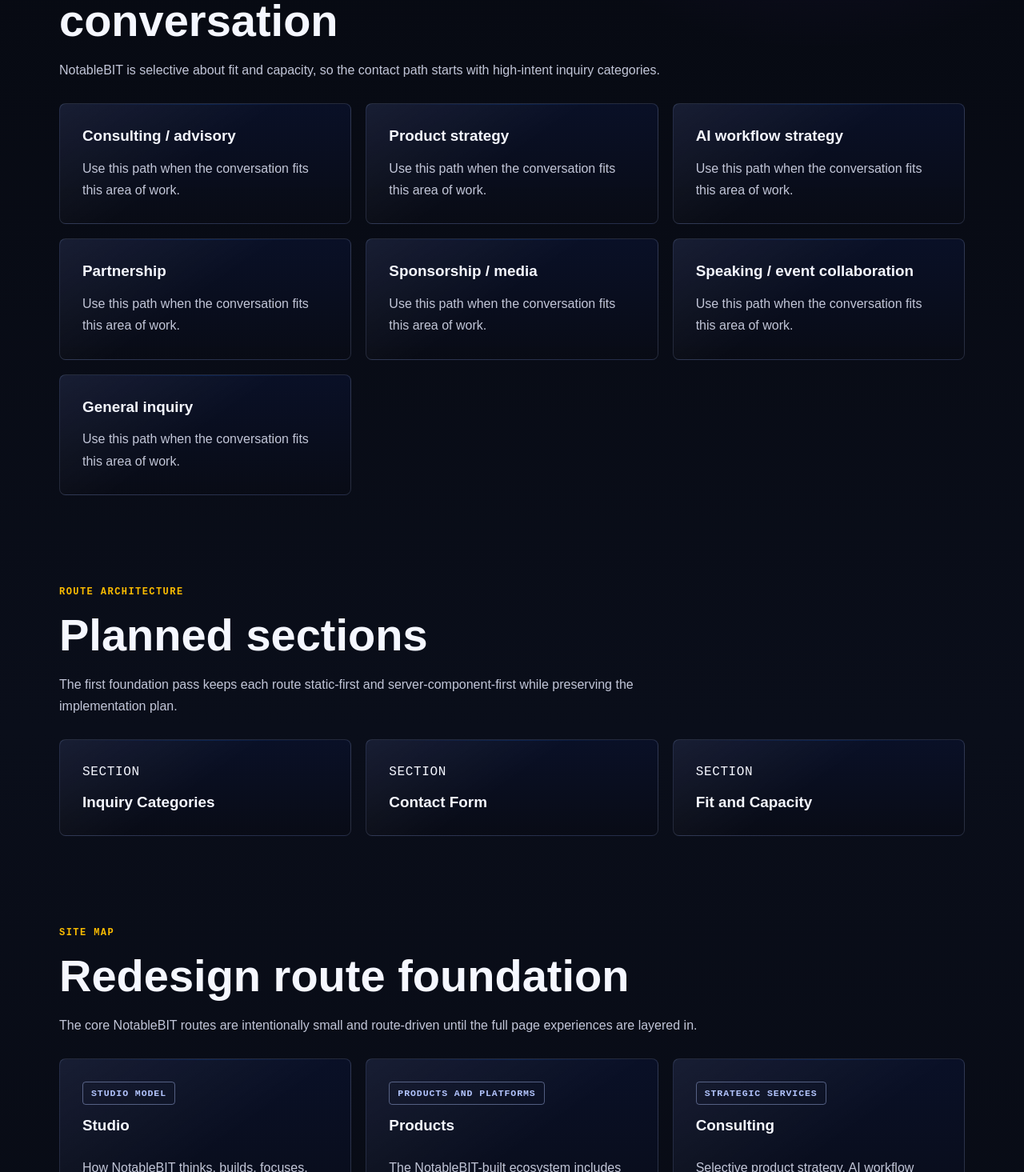
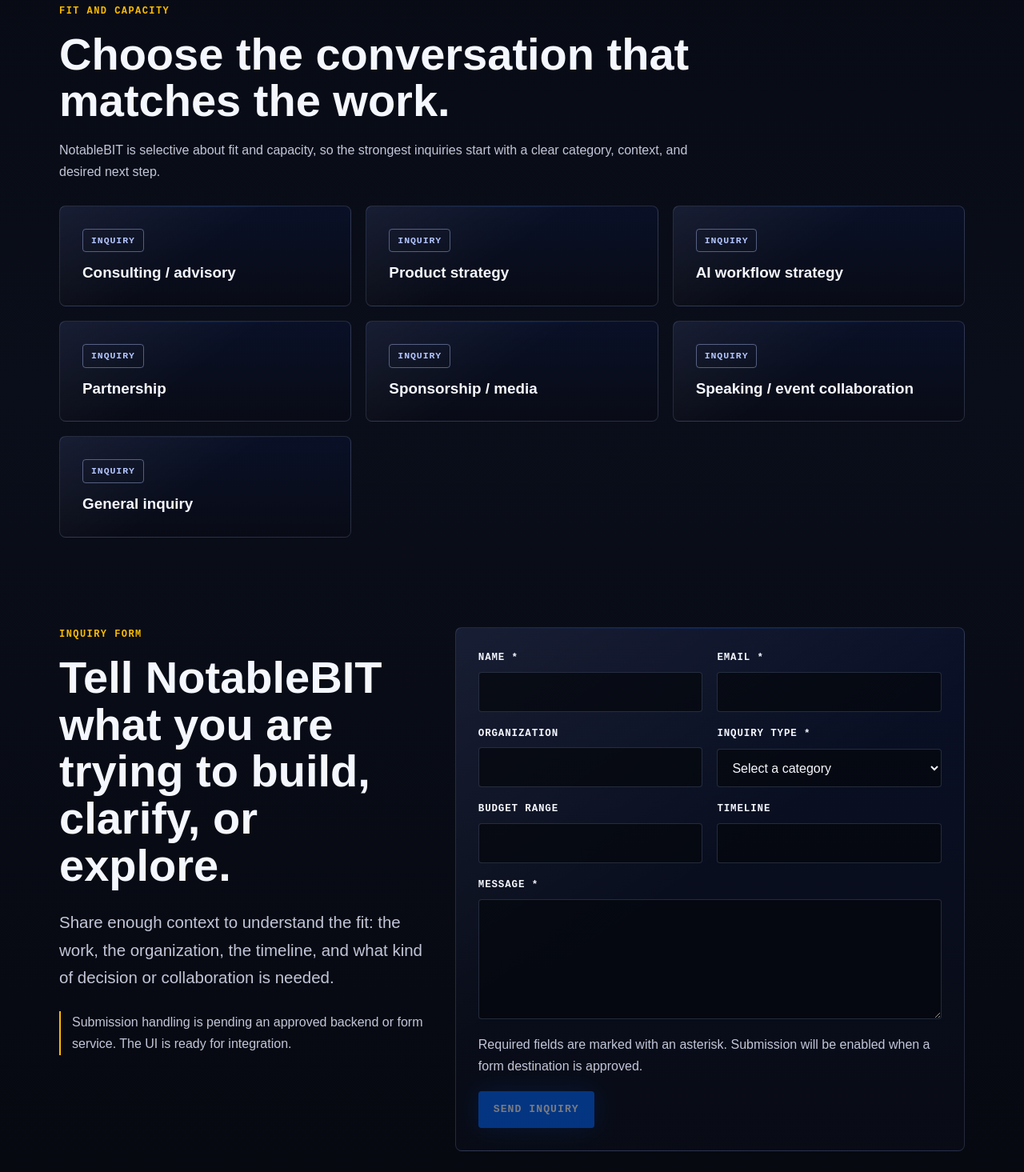
Before and after one commit to bdonaldharris/notablebit.com, a Next.js app: page /contact in a window 1280 px wide. Shown: the part 765-2230 px from the top of the page at 80% size. Built offline with nearby package versions, Linux system fonts and the light colour scheme.

Commit message:
issue #12 Implement the Contact page and inquiry experience

```diff
--- a/app/contact/page.tsx
+++ b/app/contact/page.tsx
@@ -1,5 +1,7 @@
 import type { Metadata } from "next";
-import { FoundationPage } from "@/app/_components/foundation-page";
+import { PageHero } from "@/app/_components/page-sections";
+import { Badge, Card, SectionHeading } from "@/app/_components/ui";
+import { inquiryCategories } from "@/app/_content/ecosystem";
 import { routeByHref } from "@/app/_content/site";
 import { createMetadata } from "@/app/_lib/metadata";
 
@@ -12,5 +14,126 @@
 });
 
 export default function ContactPage() {
-  return <FoundationPage route={route} />;
+  return (
+    <main>
+      <PageHero
+        eyebrow={route.eyebrow}
+        title={route.title}
+        description={route.description}
+        primaryHref="#inquiry-form"
+        primaryLabel="Send Inquiry"
+        secondaryHref="/consulting"
+        secondaryLabel="View Consulting"
+      />
+
+      <section className="section-tight" aria-label="Inquiry categories">
+        <div className="container">
+          <SectionHeading
+            eyebrow="Fit and capacity"
+            title="Choose the conversation that matches the work."
+            description="NotableBIT is selective about fit and capacity, so the strongest inquiries start with a clear category, context, and desired next step."
+          />
+          <div className="grid grid-3" style={{ marginTop: 28 }}>
+            {inquiryCategories.map((category) => (
+              <Card key={category}>
+                <div className="card-stack">
+                  <Badge tone="blue">Inquiry</Badge>
+                  <h3 className="heading-md">{category}</h3>
+                </div>
+              </Card>
+            ))}
+          </div>
+        </div>
+      </section>
+
+      <section className="section-tight" aria-labelledby="inquiry-form-title">
+        <div className="container contact-grid">
+          <div>
+            <p className="eyebrow">Inquiry form</p>
+            <h2 className="heading-xl" id="inquiry-form-title">
+              Tell NotableBIT what you are trying to build, clarify, or explore.
+            </h2>
+            <p className="lede">
+              Share enough context to understand the fit: the work, the organization, the timeline, and what kind of decision or collaboration is
+              needed.
+            </p>
+            <p className="body-copy integration-note">
+              Submission handling is pending an approved backend or form service. The UI is ready for integration.
+            </p>
+          </div>
+
+          <Card>
+            <form className="form-grid" id="inquiry-form" aria-describedby="form-status">
+              <div className="field">
+                <label className="label" htmlFor="name">
+                  Name *
+                </label>
+                <input className="input" id="name" name="name" required type="text" autoComplete="name" />
+              </div>
+
+              <div className="field">
+                <label className="label" htmlFor="email">
+                  Email *
+                </label>
+                <input className="input" id="email" name="email" required type="email" autoComplete="email" />
+              </div>
+
+              <div className="field">
+                <label className="label" htmlFor="organization">
+                  Organization
+                </label>
+                <input className="input" id="organization" name="organization" type="text" autoComplete="organization" />
+              </div>
+
+              <div className="field">
+                <label className="label" htmlFor="inquiry-type">
+                  Inquiry type *
+                </label>
+                <select className="input" id="inquiry-type" name="inquiryType" required defaultValue="">
+                  <option value="" disabled>
+                    Select a category
+                  </option>
+                  {inquiryCategories.map((category) => (
+                    <option key={category} value={category}>
+                      {category}
+                    </option>
+                  ))}
+                </select>
+              </div>
+
+              <div className="field">
+                <label className="label" htmlFor="budget">
+                  Budget range
+                </label>
+                <input className="input" id="budget" name="budget" type="text" />
+              </div>
+
+              <div className="field">
+                <label className="label" htmlFor="timeline">
+                  Timeline
+                </label>
+                <input className="input" id="timeline" name="timeline" type="text" />
+              </div>
+
+              <div className="field field-full">
+                <label className="label" htmlFor="message">
+                  Message *
+                </label>
+                <textarea className="input" id="message" name="message" required />
+              </div>
+
+              <div className="field-full">
+                <p className="body-copy" id="form-status">
+                  Required fields are marked with an asterisk. Submission will be enabled when a form destination is approved.
+                </p>
+                <button className="button button-primary button-disabled" type="button" aria-disabled="true">
+                  Send Inquiry
+                </button>
+              </div>
+            </form>
+          </Card>
+        </div>
+      </section>
+    </main>
+  );
 }
--- a/app/globals.css
+++ b/app/globals.css
@@ -693,6 +693,23 @@
   grid-template-columns: repeat(2, minmax(0, 1fr));
 }
 
+.contact-grid {
+  align-items: start;
+  display: grid;
+  gap: 36px;
+  grid-template-columns: minmax(0, 0.72fr) minmax(360px, 1fr);
+}
+
+.integration-note {
+  border-left: 2px solid var(--amber);
+  margin-top: 24px;
+  padding-left: 14px;
+}
+
+.form-grid .button {
+  margin-top: 18px;
+}
+
 .founder-panel {
   align-items: center;
   background:
@@ -785,7 +802,8 @@
   .founder-panel,
   .media-feature,
   .consulting-deliverables,
-  .about-story {
+  .about-story,
+  .contact-grid {
     grid-template-columns: 1fr;
   }
 
```
